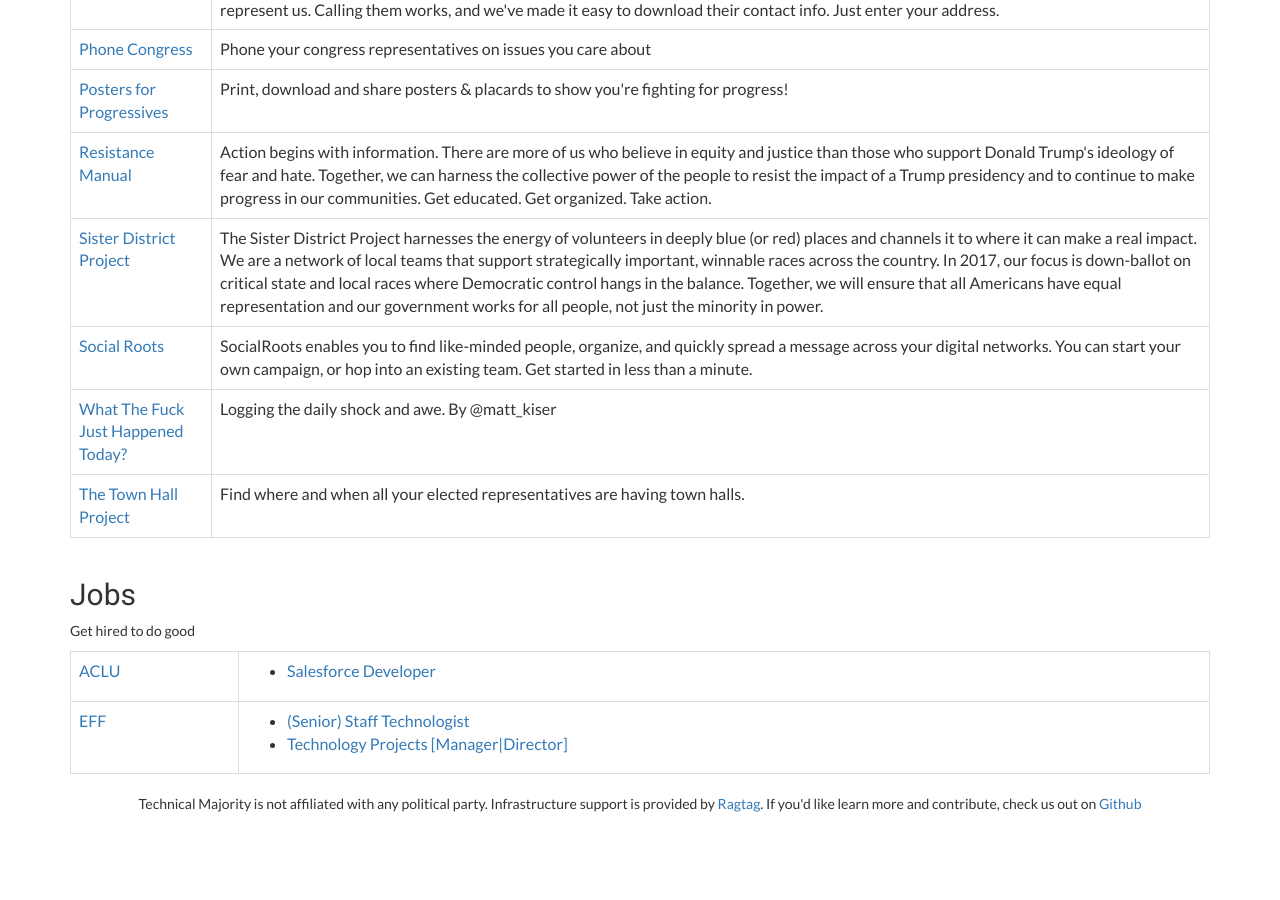
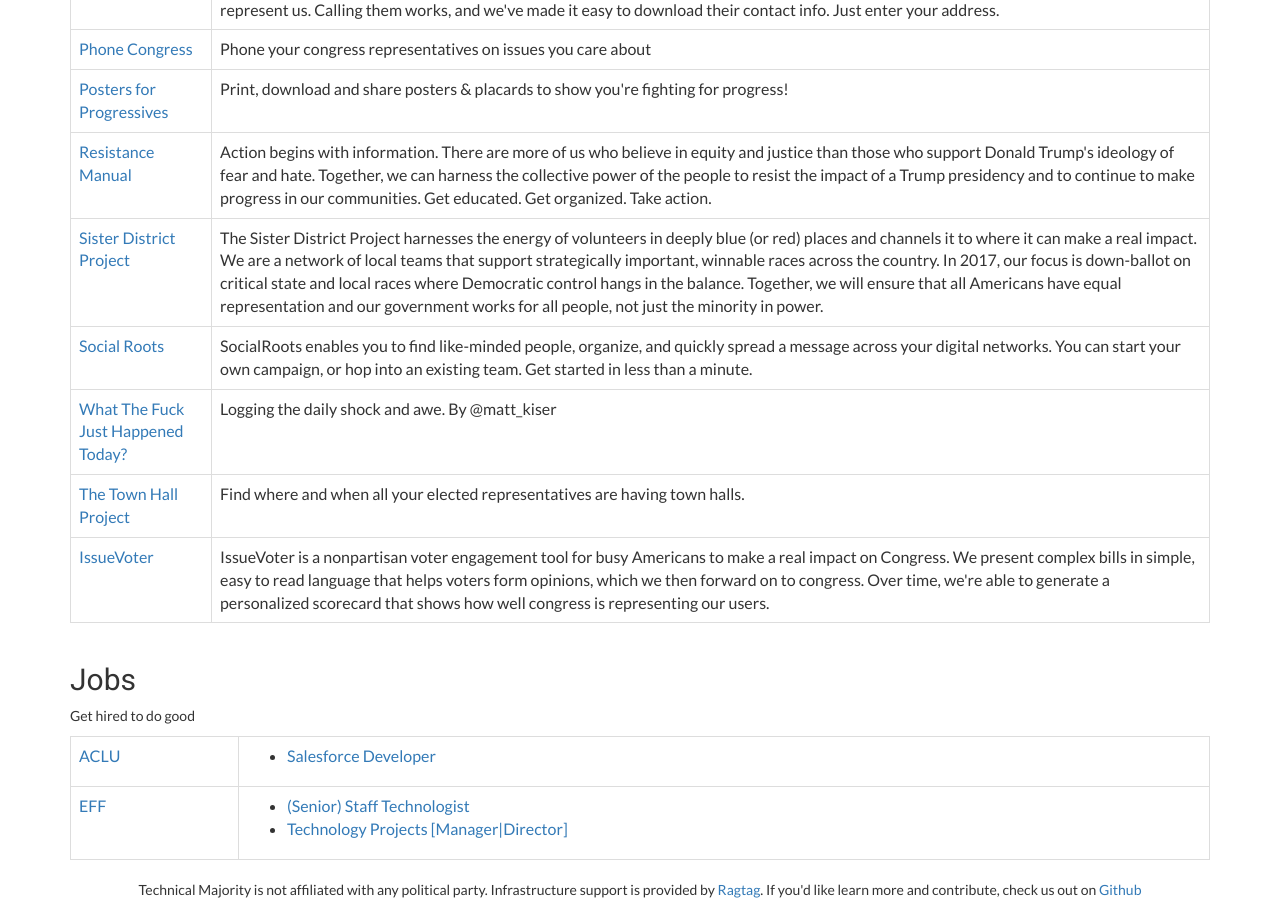
Before and after one commit to phildini/technicalmajority, a Jekyll site: the page built from docs/index.md, in a window 1280 px wide and 900 px high, scrolled down 4184 px. Built offline with Jekyll 4.4.1, drawn with Linux system fonts in a browser that asks for light colours; nearby versions of some CDN libraries; before the commit the page ends 4998 px from its top, so only the background shows below that; some of the changed text lies outside the part shown.

Commit message:
Add IssueVoter (#12)

```diff
--- a/docs/_data/resources.yaml
+++ b/docs/_data/resources.yaml
@@ -185,3 +185,10 @@
   url: https://docs.google.com/spreadsheets/u/1/d/1yq1NT9DZ2z3B8ixhid894e77u9rN5XIgOwWtTW72IYA/htmlview?sle=true#gid=1473996386
   description: >
     Find where and when all your elected representatives are having town halls.
+
+- id: issuevoter
+  name: IssueVoter
+  url: https://issuevoter.org/
+  description: >
+    IssueVoter is a nonpartisan voter engagement tool for busy Americans to make a real impact on Congress. We present complex bills in simple, easy to read language that helps voters form opinions, which we then forward on to congress. Over time, we're able to generate a personalized scorecard that shows how well congress is representing our users.
+  join_url: https://issuevoter.org/profiles/signup
```
